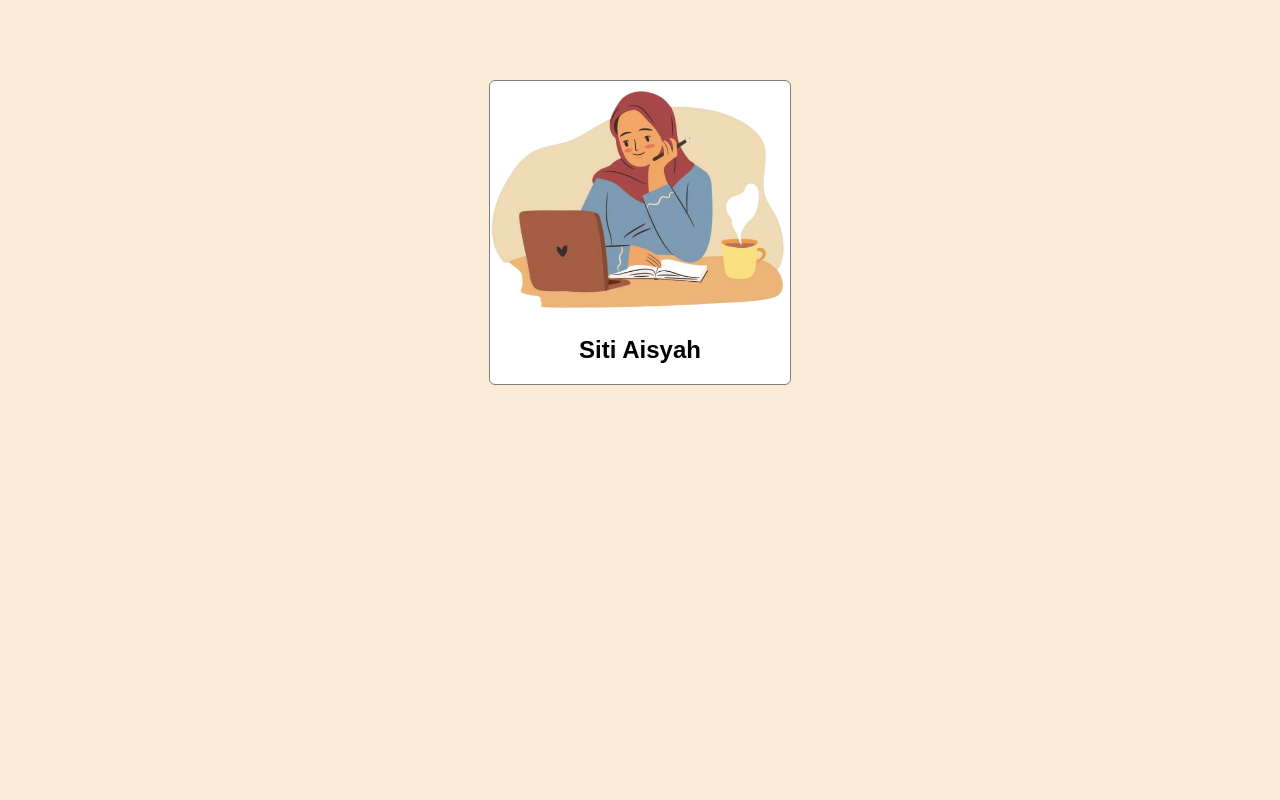
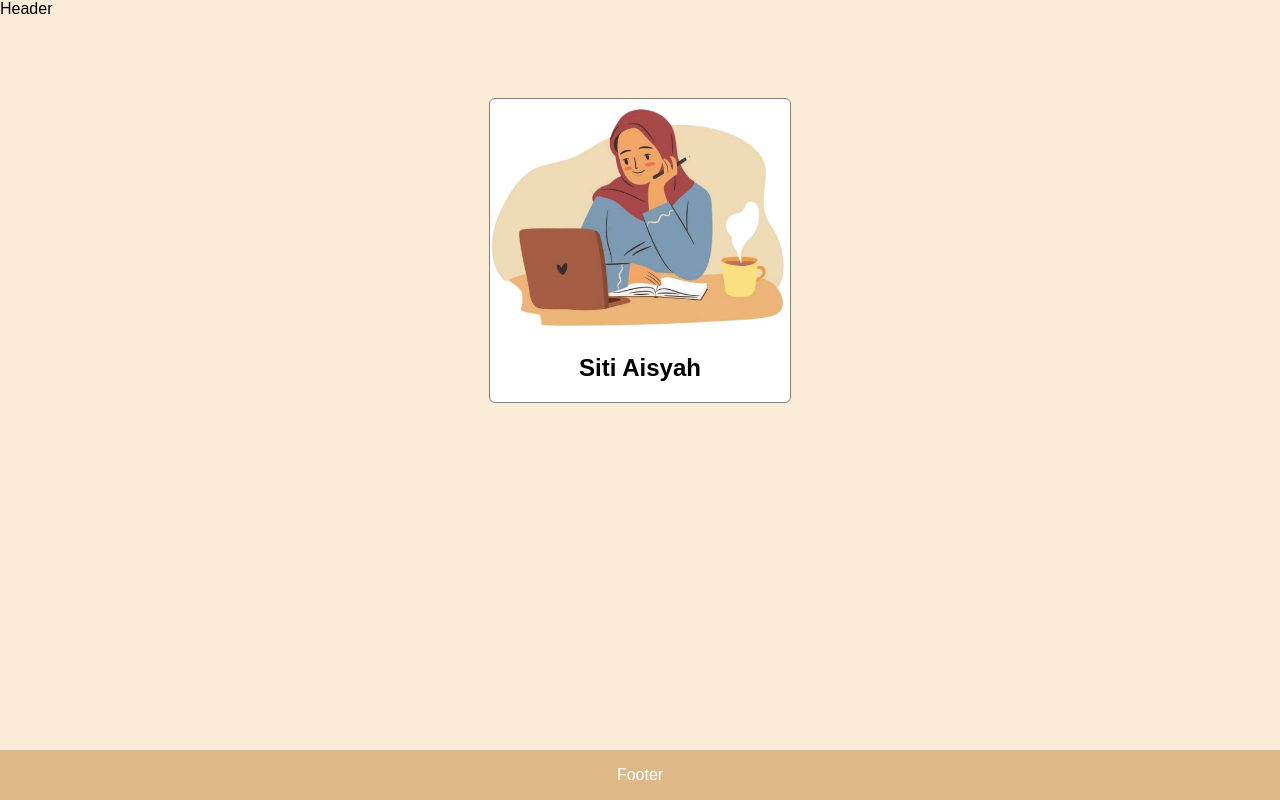
Before and after one commit to sitiaisyah30/tugastigakakas, a plain HTML site: page index.html in a window 1280 px wide. Drawn offline with Linux system fonts and the light colour scheme.

```diff
--- a/index.html
+++ b/index.html
@@ -4,9 +4,11 @@
         <link rel="stylesheet" href="style.css">
     </head>
     <body>
+        <div id="header">Header</div>
         <div id="profile-container">
             <img id="profile-image" src="images/iconn.png" alt="profile image" />
             <h2 id="profile-name">Siti Aisyah</h2>
         </div>
+        <div id="footer">Footer</div>
     </body>
 </html>
--- a/style.css
+++ b/style.css
@@ -24,3 +24,13 @@
 #profile-name{
     text-align: center;
 }
+#footer {
+    width: 100%;
+    height: 50px;
+    position: absolute;
+    bottom: 0;
+    line-height: 50px;
+    background-color: burlywood;
+    text-align: center;
+    color: white;
+}
```
